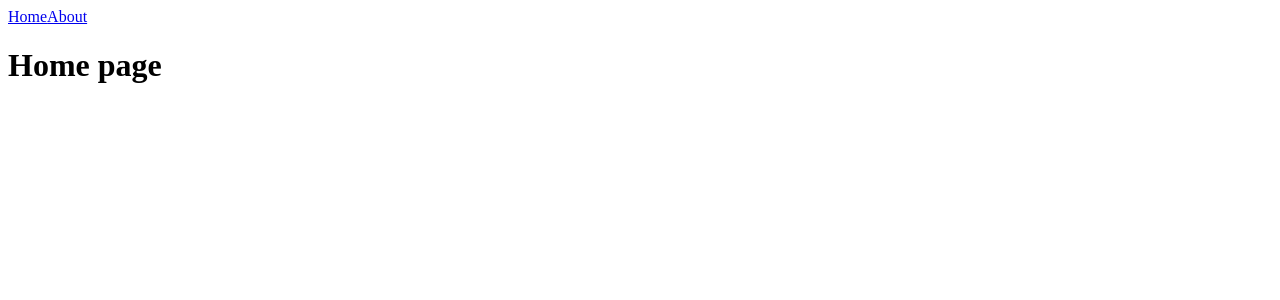
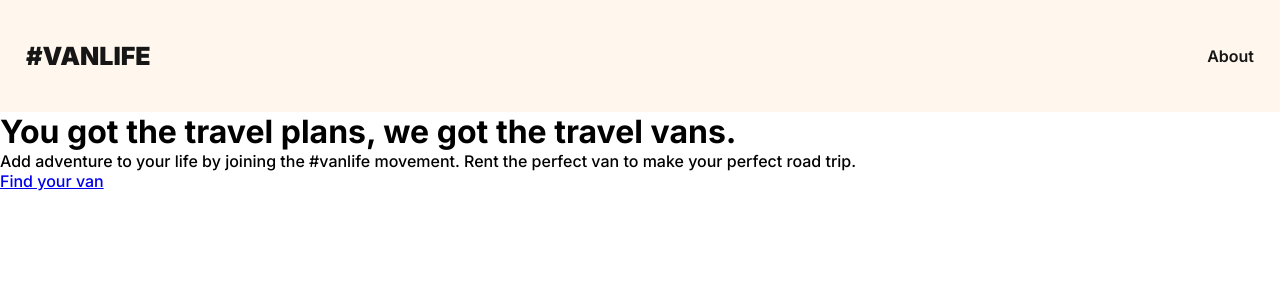
Before and after one commit to ameh-samson/VANLIFE-PROJECT, a React (Vite) app: page / in a window 1280 px wide. Shown: the top 300 px of the page. Built offline with nearby package versions, Linux system fonts and the light colour scheme.

Commit message:
header styled

```diff
--- a/src/App.jsx
+++ b/src/App.jsx
@@ -6,8 +6,10 @@ export default function App() {
   return (
     <BrowserRouter>
       <header>
+        <Link className="site-logo" to="/">
+          #VANLIFE
+        </Link>
         <nav>
-          <Link to="/">Home</Link>
           <Link to="/about">About</Link>
         </nav>
       </header>
--- a/src/index.css
+++ b/src/index.css
@@ -0,0 +1,42 @@
+@import url("https://fonts.googleapis.com/css2?family=Inter:wght@500;600;700;800;900&display=swap");
+
+html {
+  box-sizing: border-box;
+}
+
+*,
+*::before,
+*::after {
+  box-sizing: inherit;
+}
+
+body {
+  margin: 0;
+  padding: 0;
+  font-family: "Inter", sans-serif;
+}
+
+h1,
+p {
+  margin: 0;
+}
+
+header {
+  background: #fff7ed;
+  height: 112px;
+  padding: 34px 26px;
+  display: flex;
+  align-items: center;
+}
+
+header .site-logo {
+  font-size: 25px;
+  font-weight: 900;
+  margin-right: auto;
+}
+
+header a {
+  text-decoration: none;
+  color: #161616;
+  font-weight: 600;
+}
--- a/src/pages/Home.jsx
+++ b/src/pages/Home.jsx
@@ -1,3 +1,14 @@
+import { Link } from "react-router-dom";
+
 export default function Home() {
-  return <h1>Home page</h1>;
+  return (
+    <div>
+      <h1>You got the travel plans, we got the travel vans.</h1>
+      <p>
+        Add adventure to your life by joining the #vanlife movement. Rent the
+        perfect van to make your perfect road trip.
+      </p>
+      <Link to="vans">Find your van</Link>
+    </div>
+  );
 }
```
